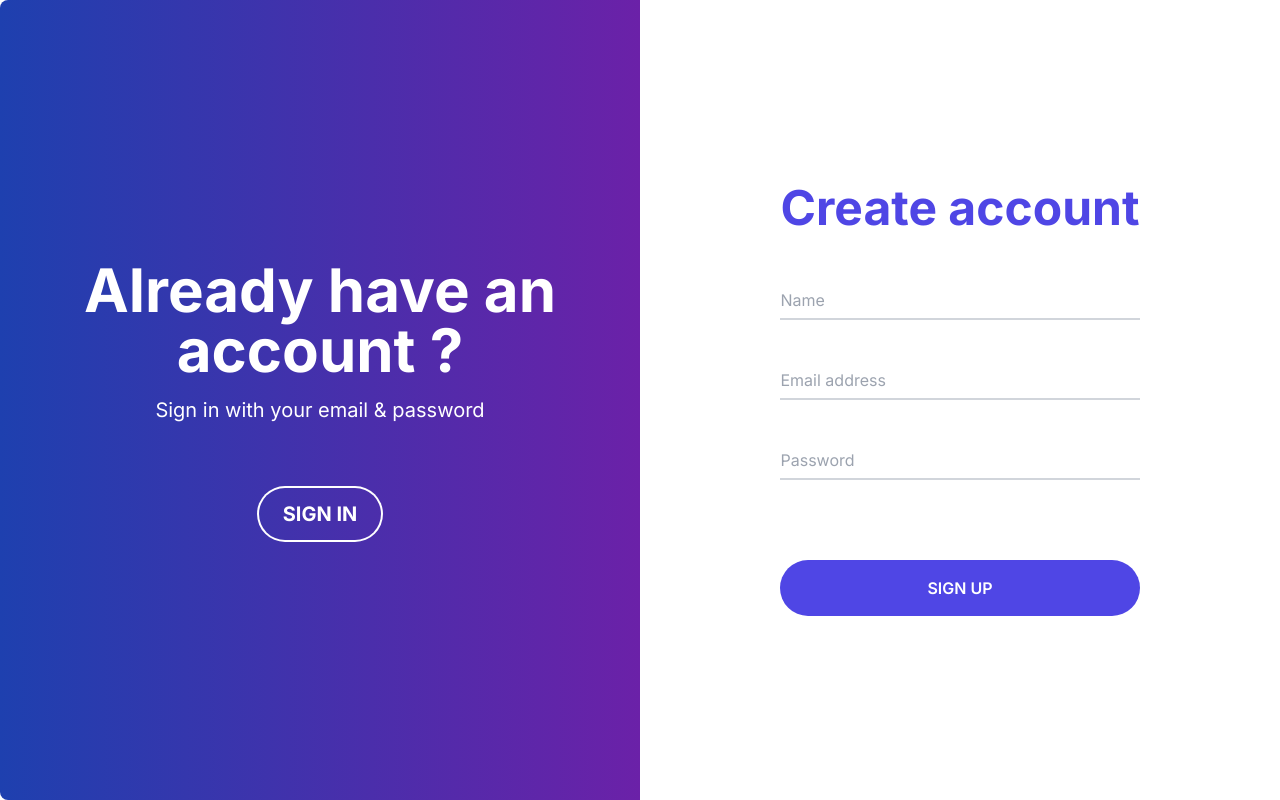
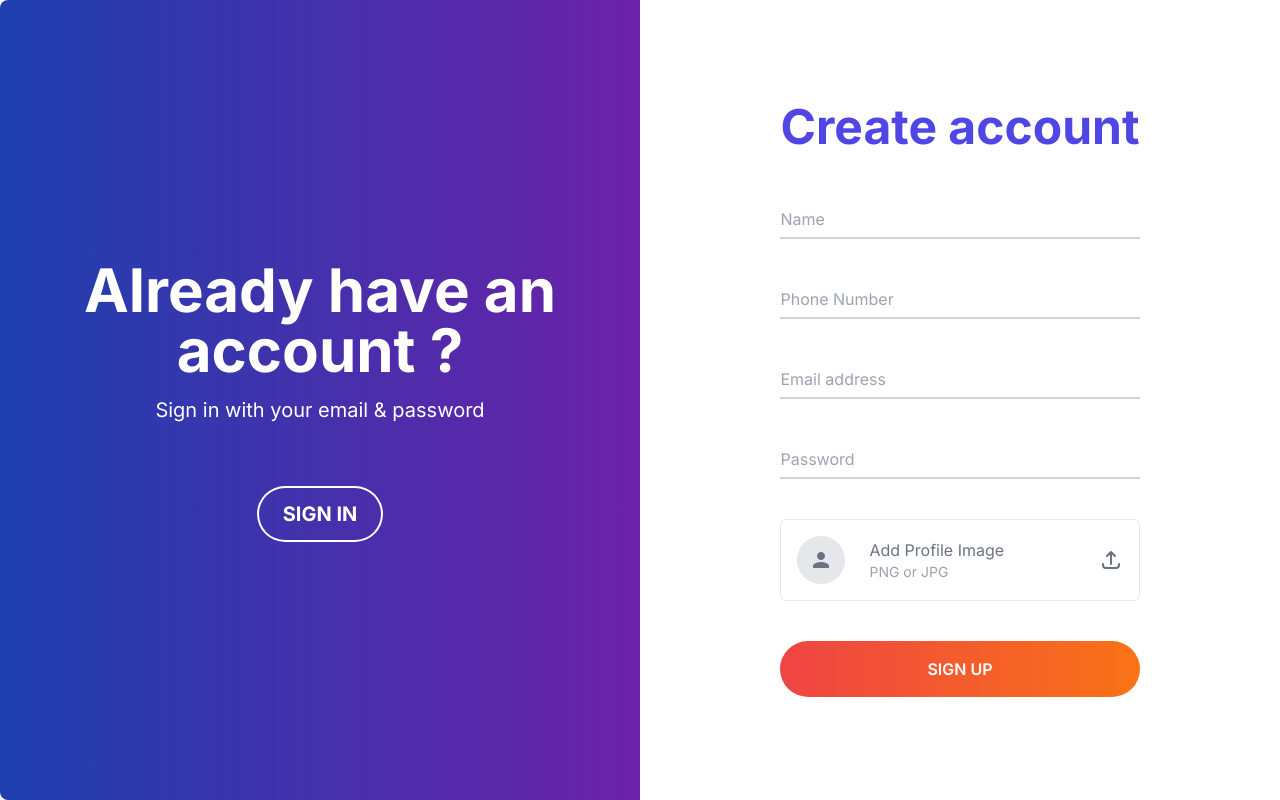
Before and after one commit to Ghosting-Tech/ridhi_suman_fabrics, a Next.js app: page /login in a window 1280 px wide. Both pictures are taken after a click on the button "SIGN UP". Built offline with nearby package versions, Linux system fonts and the light colour scheme; a web font is replaced by a local one.

Commit message:
make SecondaryInput fields and loginPage

```diff
--- /dev/null
+++ b/components/fields/SecondaryInput.js
@@ -0,0 +1,27 @@
+import React from 'react';
+
+const InputField = ({ type, field, label, min, max }) => {
+  // Conditional props for min and max based on field value
+  const conditionalProps = field === 'phone' || field === 'name' ? { min, max } : {};
+
+  return (
+    <div className="relative">
+      <input
+        id={field}
+        name={field}
+        type={type}
+        className="peer h-10 w-full border-b-2 border-gray-300 text-gray-900 placeholder-transparent focus:outline-none focus:border-indigo-600"
+        placeholder="Name"
+        {...conditionalProps} // Spread conditionalProps to apply min and max conditionally
+      />
+      <label
+        htmlFor={field}
+        className="absolute left-0 -top-3.5 text-gray-600 text-sm transition-all peer-placeholder-shown:text-base peer-placeholder-shown:text-gray-400 peer-placeholder-shown:top-2 peer-focus:-top-3.5 peer-focus:text-gray-600 peer-focus:text-sm"
+      >
+        {label}
+      </label>
+    </div>
+  );
+};
+
+export default InputField;
--- a/components/loginPage/SigninForm.js
+++ b/components/loginPage/SigninForm.js
@@ -1,9 +1,24 @@
-"use state"
+"use client"
+import Link from "next/link";
 import { useState } from "react";
+import SecondaryInput from "../fields/SecondaryInput";
 
 const SigninForm = () => {
-  const [email, setEmail] = useState("");
-  const [password, setPassword] = useState("");
+  const [formData, setFormData] = useState({
+    phone: "",
+    password: "",
+  });
+
+  const handleInputChange = (event) => {
+    const { name, value } = event.target;
+    setFormData({
+      ...formData,
+      [name]: value,
+    });
+  };
+  const submitHandler = ()=>{
+     console.log(formData)
+  }
 
   return (
     <div className="selection:bg-indigo-500 selection:text-white">
@@ -15,51 +30,37 @@ const SigninForm = () => {
                 Welcome back!
               </h1>
 
-              <form className="mt-12" action="" method="POST">
-                <div className="relative">
-                  <input
-                    id="signin-email"
-                    name="email"
-                    type="text"
-                    className="peer h-10 w-full border-b-2 border-gray-300 text-gray-900 placeholder-transparent focus:outline-none focus:border-indigo-600"
-                    placeholder="john@doe.com"
+              <form className="mt-12" action="" method="POST" onSubmit={submitHandler}>
+                <SecondaryInput
+                  type="number"
+                  label="Phone Number"
+                  field="phone"
+                  value={formData.phone}
+                  min={10}
+                  max={10}
+                  onChange={handleInputChange}
+                />
+                <div className="mt-10">
+                  <SecondaryInput
+                    type="password"
+                    label="Password"
+                    field="password"
+                    value={formData.password}
+                    onChange={handleInputChange}
                   />
-                  <label
-                    htmlFor="email"
-                    className="absolute left-0 -top-3.5 text-gray-600 text-sm transition-all peer-placeholder-shown:text-base peer-placeholder-shown:text-gray-400 peer-placeholder-shown:top-2 peer-focus:-top-3.5 peer-focus:text-gray-600 peer-focus:text-sm"
-                  >
-                    Email address
-                  </label>
                 </div>
-                <div className="mt-10 relative">
-                  <input
-                    id="signin-password"
-                    type="password"
-                    name="password"
-                    className="peer h-10 w-full border-b-2 border-gray-300 text-gray-900 placeholder-transparent focus:outline-none focus:border-indigo-600"
-                    placeholder="Password"
-                  />
-                  <label
-                    htmlFor="password"
-                    className="absolute left-0 -top-3.5 text-gray-600 text-sm transition-all peer-placeholder-shown:text-base peer-placeholder-shown:text-gray-400 peer-placeholder-shown:top-2 peer-focus:-top-3.5 peer-focus:text-gray-600 peer-focus:text-sm"
-                  >
-                    Password
-                  </label>
-                </div>
-
                 <input
                   type="submit"
                   value="Sign in"
-                  className="mt-20 px-8 py-4 uppercase rounded-full bg-indigo-600 hover:bg-indigo-500 text-white font-semibold text-center block w-full focus:outline-none focus:ring focus:ring-offset-2 focus:ring-indigo-500 focus:ring-opacity-80 cursor-pointer"
+                  className="mt-20 px-8 py-4 uppercase rounded-full bg-gradient-to-r from-red-500 to-orange-600 hover:bg-orange-500 text-white font-semibold text-center block w-full focus:outline-none focus:ring focus:ring-offset-2 focus:ring-indigo-500 focus:ring-opacity-80 cursor-pointer"
                 />
               </form>
-              <a
-                href="#"
+              <Link
+                href={"/forget"}
                 className="mt-4 block text-sm text-center font-medium text-indigo-600 hover:underline focus:outline-none focus:ring-2 focus:ring-indigo-500"
               >
-                {" "}
-                Forgot your password?{" "}
-              </a>
+                Forgot your password?
+              </Link>
             </div>
           </div>
         </div>
--- a/components/loginPage/SignupForm.js
+++ b/components/loginPage/SignupForm.js
@@ -1,9 +1,42 @@
-"use state"
+"use client"
 import { useState } from "react";
+import SecondaryInput from "../fields/SecondaryInput";
+import {
+  HiOutlineUpload,
+  HiOutlinePhone,
+  HiOutlineUser,
+  HiOutlineMail,
+  HiOutlineLockClosed,
+} from "react-icons/hi";
+import Image from "next/image";
 
 const SignupForm = () => {
-  const [email, setEmail] = useState("");
-  const [password, setPassword] = useState("");
+  const [formData, setFormData] = useState({
+    name: "",
+    phone: "",
+    email: "",
+    password: "",
+    profileImage: null,
+  });
+
+  const handleInputChange = (event) => {
+    const { name, value } = event.target;
+    setFormData({
+      ...formData,
+      [name]: value,
+    });
+  };
+
+  const handleImageChange = (event) => {
+    if (event.target.files && event.target.files[0]) {
+      const image = URL.createObjectURL(event.target.files[0]);
+      setFormData({
+        ...formData,
+        profileImage: event.target.files[0],
+        selectedImage: image,
+      });
+    }
+  };
 
   return (
     <div className="selection:bg-indigo-500 selection:text-white">
@@ -16,56 +49,89 @@ const SignupForm = () => {
               </h1>
 
               <form className="mt-12" action="" method="POST">
-                <div className="relative">
+                <SecondaryInput
+                  type="text"
+                  label="Name"
+                  field="name"
+                  value={formData.name}
+                  onChange={handleInputChange}
+                />
+                <div className="mt-10">
+                  <SecondaryInput
+                    type="number"
+                    label="Phone Number"
+                    field="phone"
+                    min={10}
+                    max={10}
+                    value={formData.phone}
+                    onChange={handleInputChange}
+                  />
+                </div>
+                <div className="mt-10">
+                  <SecondaryInput
+                    type="email"
+                    label="Email address"
+                    field="email"
+                    value={formData.email}
+                    onChange={handleInputChange}
+                  />
+                </div>
+                <div className="mt-10">
+                  <SecondaryInput
+                    type="password"
+                    label="Password"
+                    field="password"
+                    value={formData.password}
+                    onChange={handleInputChange}
+                  />
+                </div>
+                <div className="flex flex-col items-center mt-10">
+                  <label
+                    htmlFor="profile"
+                    className="cursor-pointer flex items-center space-x-4 border rounded-md p-4 w-full"
+                  >
+                    {formData.selectedImage ? (
+                      <div className="relative w-12 h-12">
+                        <Image
+                          src={formData.selectedImage}
+                          alt="avatar"
+                          layout="fill"
+                          objectFit="cover"
+                          className="rounded-full"
+                        />
+                      </div>
+                    ) : (
+                      <div className="flex items-center justify-center w-12 h-12 bg-gray-200 rounded-full">
+                        <svg
+                          className="w-6 h-6 text-gray-500"
+                          fill="currentColor"
+                          viewBox="0 0 24 24"
+                        >
+                          <path d="M12 12c2.21 0 4-1.79 4-4S14.21 4 12 4 8 5.79 8 8s1.79 4 4 4zm0 2c-2.67 0-8 1.34-8 4v2h16v-2c0-2.66-5.33-4-8-4z" />
+                        </svg>
+                      </div>
+                    )}
+                    <div className="flex-grow pl-2">
+                      <p className="text-gray-500">Add Profile Image</p>
+                      <p className="text-sm text-gray-400">PNG or JPG</p>
+                    </div>
+                    <div className="ml-auto">
+                      <HiOutlineUpload className="w-6 h-6 text-gray-500" />
+                    </div>
+                  </label>
                   <input
-                    id="name"
-                    name="name"
-                    type="text"
-                    className="peer h-10 w-full border-b-2 border-gray-300 text-gray-900 placeholder-transparent focus:outline-none focus:border-indigo-600"
-                    placeholder="Name"
+                    type="file"
+                    id="profile"
+                    name="profile"
+                    className="hidden"
+                    accept="image/*"
+                    onChange={handleImageChange}
                   />
-                  <label
-                    htmlFor="name"
-                    className="absolute left-0 -top-3.5 text-gray-600 text-sm transition-all peer-placeholder-shown:text-base peer-placeholder-shown:text-gray-400 peer-placeholder-shown:top-2 peer-focus:-top-3.5 peer-focus:text-gray-600 peer-focus:text-sm"
-                  >
-                    Name
-                  </label>
                 </div>
-                <div className="mt-10 relative">
-                  <input
-                    id="email"
-                    name="email"
-                    type="text"
-                    className="peer h-10 w-full border-b-2 border-gray-300 text-gray-900 placeholder-transparent focus:outline-none focus:border-indigo-600"
-                    placeholder="john@doe.com"
-                  />
-                  <label
-                    htmlFor="email"
-                    className="absolute left-0 -top-3.5 text-gray-600 text-sm transition-all peer-placeholder-shown:text-base peer-placeholder-shown:text-gray-400 peer-placeholder-shown:top-2 peer-focus:-top-3.5 peer-focus:text-gray-600 peer-focus:text-sm"
-                  >
-                    Email address
-                  </label>
-                </div>
-                <div className="mt-10 relative">
-                  <input
-                    id="password"
-                    type="password"
-                    name="password"
-                    className="peer h-10 w-full border-b-2 border-gray-300 text-gray-900 placeholder-transparent focus:outline-none focus:border-indigo-600"
-                    placeholder="Password"
-                  />
-                  <label
-                    htmlFor="password"
-                    className="absolute left-0 -top-3.5 text-gray-600 text-sm transition-all peer-placeholder-shown:text-base peer-placeholder-shown:text-gray-400 peer-placeholder-shown:top-2 peer-focus:-top-3.5 peer-focus:text-gray-600 peer-focus:text-sm"
-                  >
-                    Password
-                  </label>
-                </div>
-
                 <input
                   type="submit"
                   value="Sign up"
-                  className="mt-20 px-8 py-4 uppercase rounded-full bg-indigo-600 hover:bg-indigo-500 text-white font-semibold text-center block w-full focus:outline-none focus:ring focus:ring-offset-2 focus:ring-indigo-500 focus:ring-opacity-80 cursor-pointer"
+                  className="mt-10 px-8 py-4 uppercase rounded-full bg-gradient-to-r from-red-500 to-orange-500 hover:bg-gradient-to-r from-red-400 to-orange-400 text-white font-semibold text-center block w-full focus:outline-none focus:ring focus:ring-offset-2 focus:ring-indigo-500 focus:ring-opacity-80 cursor-pointer"
                 />
               </form>
             </div>
```
